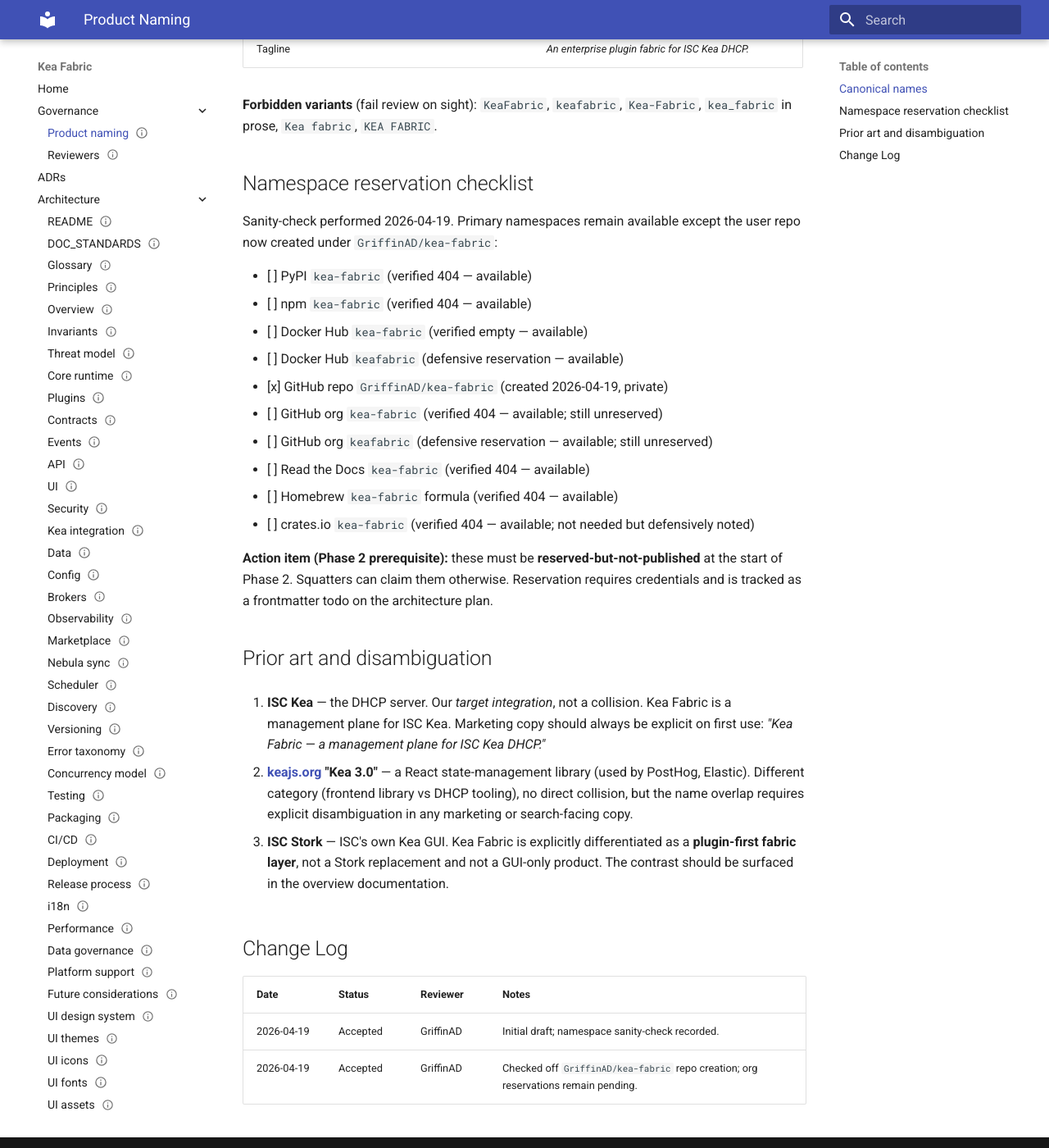
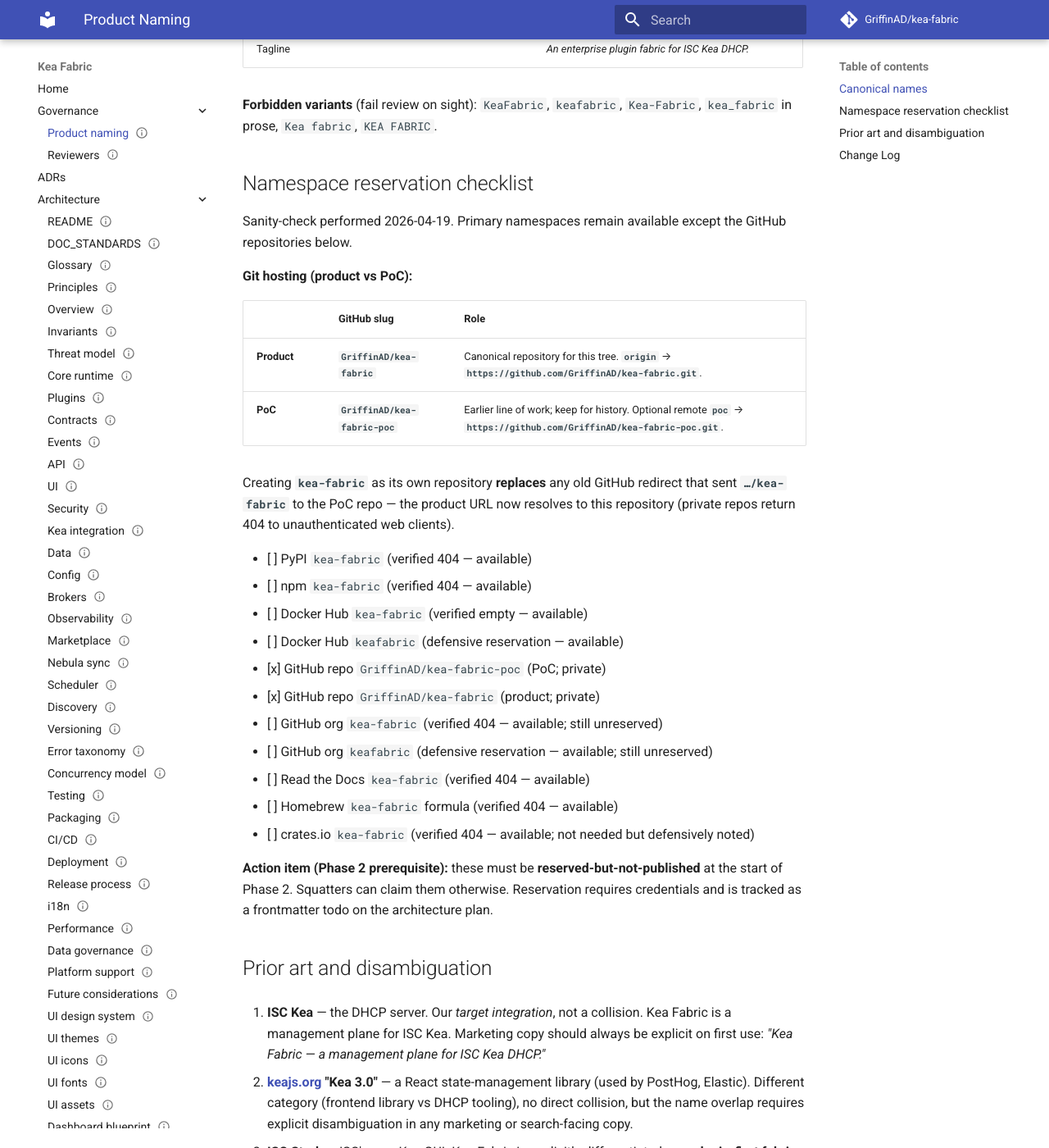
Before and after one commit to GriffinAD/dns-fabric, an MkDocs documentation site: the page built from docs/_governance/NAMING.md, in a window 1280 px wide and 1400 px high, scrolled down 1034 px. Shown: the whole window at 82% size. Built offline with MkDocs 1.6.1 and Material for MkDocs 9.7.7, drawn with Linux system fonts in a browser that asks for light colours; comment, search, counter and statistics services are not loaded; some of the changed text lies outside the part shown.

Commit message:
docs: realigned
- NAMING, README, AGENTS: origin = GriffinAD/kea-fabric
- mkdocs.yml repo_url aligned with product repo

Signed-off-by: GriffinAD <nigel.surridge@btinternet.com>

```diff
--- a/docs/_governance/NAMING.md
+++ b/docs/_governance/NAMING.md
@@ -3,7 +3,7 @@
 owner: GriffinAD
 peer_reviewer: GriffinAD
 status: Accepted
-last_review: 2026-04-19
+last_review: 2026-04-22
 ---
 
 # Product Naming
@@ -41,13 +41,25 @@
 ## Namespace reservation checklist
 
 Sanity-check performed 2026-04-19. Primary namespaces remain available except
-the user repo now created under `GriffinAD/kea-fabric`:
+the GitHub repositories below.
+
+**Git hosting (product vs PoC):**
+
+| | GitHub slug | Role |
+| --- | --- | --- |
+| **Product** | **`GriffinAD/kea-fabric`** | Canonical repository for this tree. **`origin`** → **`https://github.com/GriffinAD/kea-fabric.git`**. |
+| **PoC** | **`GriffinAD/kea-fabric-poc`** | Earlier line of work; keep for history. Optional remote **`poc`** → **`https://github.com/GriffinAD/kea-fabric-poc.git`**. |
+
+Creating **`kea-fabric`** as its own repository **replaces** any old GitHub redirect
+that sent **`…/kea-fabric`** to the PoC repo — the product URL now resolves to this
+repository (private repos return 404 to unauthenticated web clients).
 
 - [ ] PyPI `kea-fabric` (verified 404 — available)
 - [ ] npm `kea-fabric` (verified 404 — available)
 - [ ] Docker Hub `kea-fabric` (verified empty — available)
 - [ ] Docker Hub `keafabric` (defensive reservation — available)
-- [x] GitHub repo `GriffinAD/kea-fabric` (created 2026-04-19, private)
+- [x] GitHub repo `GriffinAD/kea-fabric-poc` (PoC; private)
+- [x] GitHub repo `GriffinAD/kea-fabric` (product; private)
 - [ ] GitHub org `kea-fabric` (verified 404 — available; still unreserved)
 - [ ] GitHub org `keafabric` (defensive reservation — available; still unreserved)
 - [ ] Read the Docs `kea-fabric` (verified 404 — available)
@@ -78,4 +90,5 @@
 | Date | Status | Reviewer | Notes |
 |---|---|---|---|
 | 2026-04-19 | Accepted | GriffinAD | Initial draft; namespace sanity-check recorded. |
-| 2026-04-19 | Accepted | GriffinAD | Checked off `GriffinAD/kea-fabric` repo creation; org reservations remain pending. |
+| 2026-04-19 | Accepted | GriffinAD | Checked off `GriffinAD/kea-fabric-poc` (PoC). |
+| 2026-04-22 | Accepted | GriffinAD | **`GriffinAD/kea-fabric`** product repo created; **`origin`** / docs / MkDocs point here; **`poc`** = **`kea-fabric-poc`** — separate repos (prior redirect from old name no longer applies to Git). |
--- a/mkdocs.yml
+++ b/mkdocs.yml
@@ -1,6 +1,8 @@
 site_name: Kea Fabric
 site_dir: site
 docs_dir: docs
+repo_url: https://github.com/GriffinAD/kea-fabric
+repo_name: GriffinAD/kea-fabric
 strict: true
 
 # This documentation-first clone may cite ADRs and repo-root paths that are not
```
Also changed, not shown: AGENTS.md (+1 -0 lines), README.md (+17 -0 lines).
